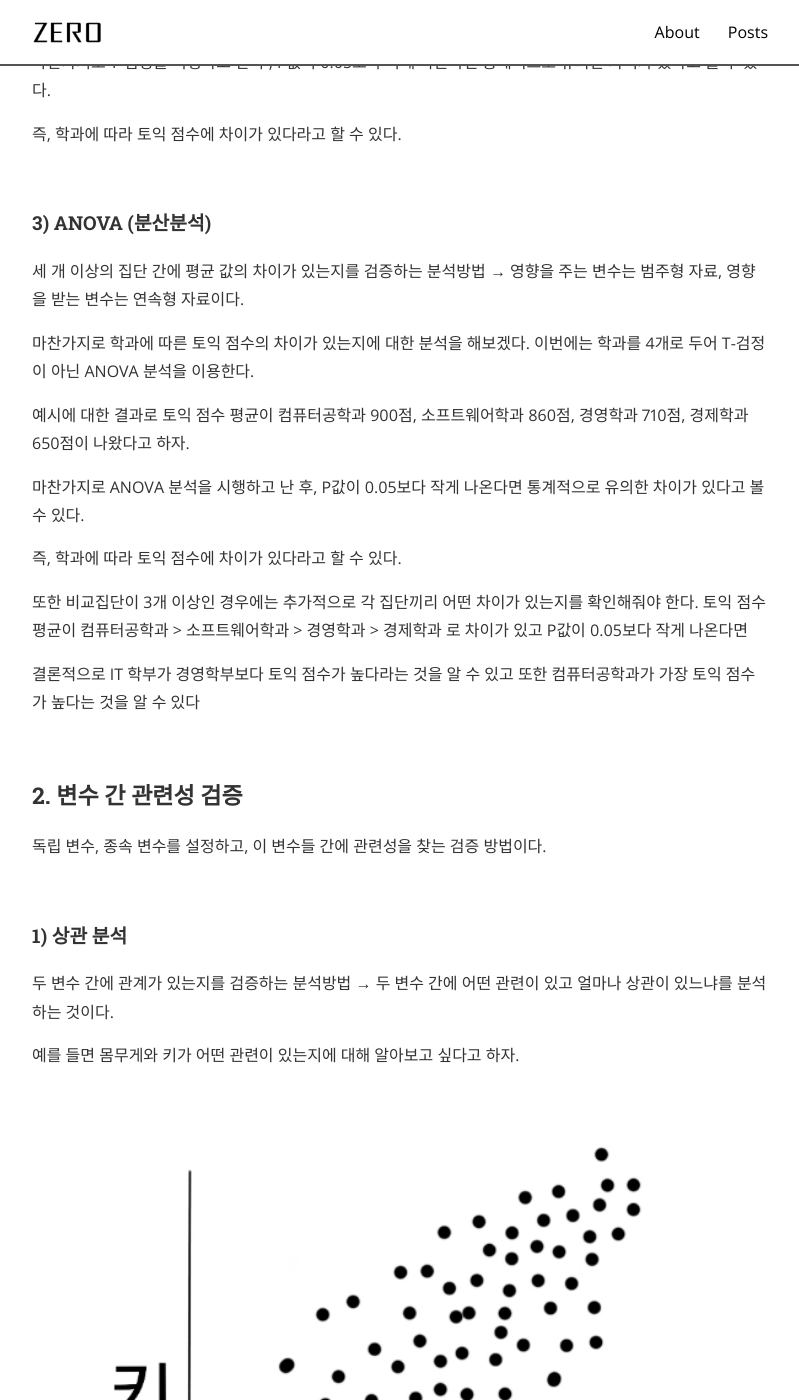
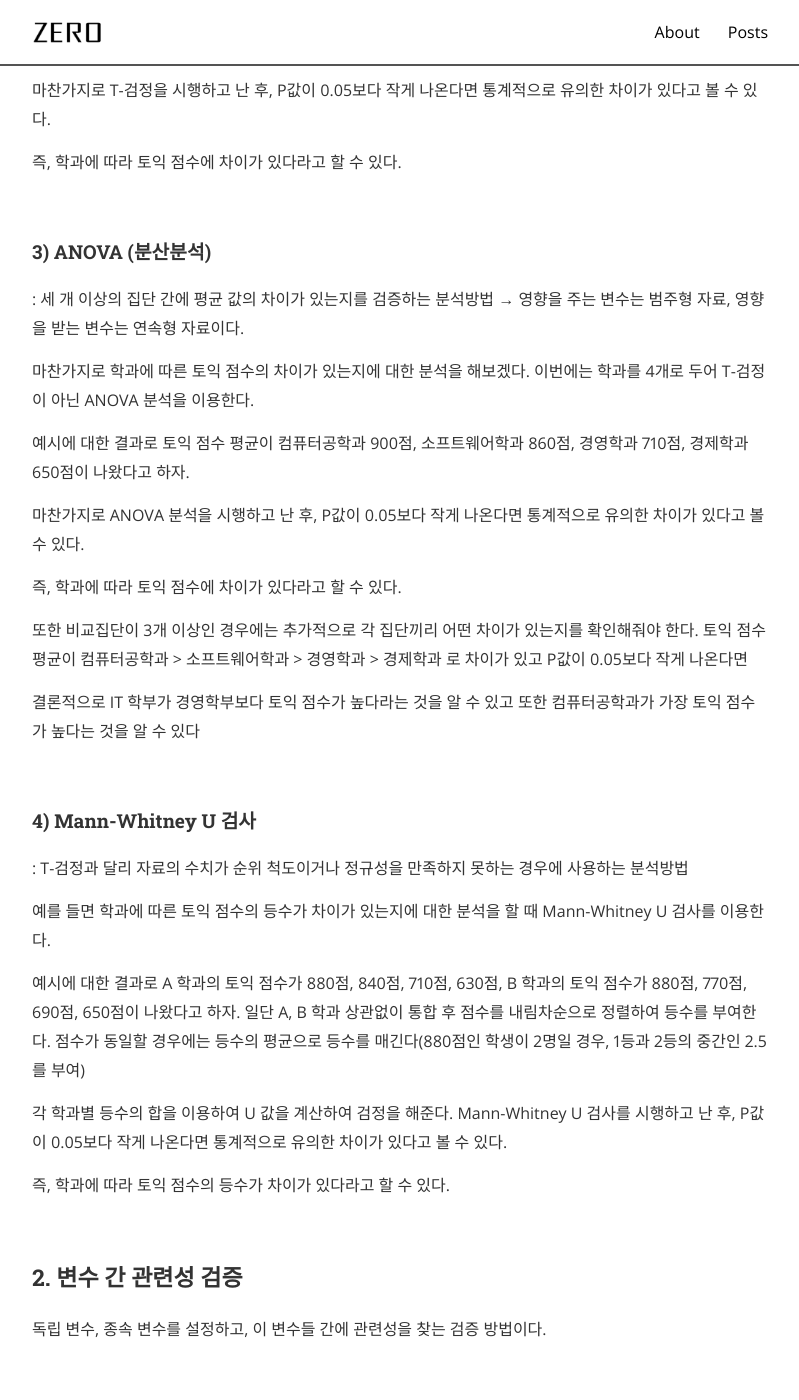
Before and after one commit to zeroaan/zeroaan.github.io, a Jekyll site: the page built from _posts/2020-05-21-[ML] 통계 검정 방법.md, in a window 1280 px wide and 1400 px high, scrolled down 1451 px. Shown: the whole window, without its empty margins (240-1039 px from the left). Built offline with Jekyll 4.4.1, drawn with Linux system fonts in a browser that asks for light colours; nearby versions of some CDN libraries; comment, search, counter and statistics services are not loaded; some of the changed text lies outside the part shown.

Commit message:
Update: 2020-05-21-[ML] 통계 검정 방법

```diff
--- a/_posts/2020-05-21-[ML] 통계 검정 방법.md
+++ b/_posts/2020-05-21-[ML] 통계 검정 방법.md
@@ -15,6 +15,7 @@ categories: ml/dl
 - 카이제곱 검정 (교차분석)
 - T-검정 (차이검증)
 - Anova (분산분석)
+- Mann-Whitney U검사
 
 2. 변수 간 관련성 검증
 - 상관 분석
@@ -60,7 +61,7 @@ categories: ml/dl
 <br>
 
 #### 3) ANOVA (분산분석)
-세 개 이상의 집단 간에 평균 값의 차이가 있는지를 검증하는 분석방법
+: 세 개 이상의 집단 간에 평균 값의 차이가 있는지를 검증하는 분석방법
 → 영향을 주는 변수는 범주형 자료, 영향을 받는 변수는 연속형 자료이다.
 
 마찬가지로 학과에 따른 토익 점수의 차이가 있는지에 대한 분석을 해보겠다.
@@ -79,13 +80,29 @@ categories: ml/dl
 
 <br>
 
+#### 4) Mann-Whitney U 검사
+: T-검정과 달리 자료의 수치가 순위 척도이거나 정규성을 만족하지 못하는 경우에 사용하는 분석방법
+
+예를 들면 학과에 따른 토익 점수의 등수가 차이가 있는지에 대한 분석을 할 때 Mann-Whitney U 검사를 이용한다.<br>
+
+예시에 대한 결과로 A 학과의 토익 점수가 880점, 840점, 710점, 630점, B 학과의 토익 점수가 880점, 770점, 690점, 650점이 나왔다고 하자.
+일단 A, B 학과 상관없이 통합 후 점수를 내림차순으로 정렬하여 등수를 부여한다.
+점수가 동일할 경우에는 등수의 평균으로 등수를 매긴다(880점인 학생이 2명일 경우, 1등과 2등의 중간인 2.5를 부여)
+
+각 학과별 등수의 합을 이용하여 U 값을 계산하여 검정을 해준다.
+Mann-Whitney U 검사를 시행하고 난 후, P값이 0.05보다 작게 나온다면 통계적으로 유의한 차이가 있다고 볼 수 있다.
+
+즉, 학과에 따라 토익 점수의 등수가 차이가 있다라고 할 수 있다.
+
+<br>
+
 ### 2. 변수 간 관련성 검증
 독립 변수, 종속 변수를 설정하고, 이 변수들 간에 관련성을 찾는 검증 방법이다.
 
 <br>
 
 #### 1) 상관 분석
-두 변수 간에 관계가 있는지를 검증하는 분석방법
+: 두 변수 간에 관계가 있는지를 검증하는 분석방법
 → 두 변수 간에 어떤 관련이 있고 얼마나 상관이 있느냐를 분석하는 것이다.
 
 예를 들면 몸무게와 키가 어떤 관련이 있는지에 대해 알아보고 싶다고 하자.
@@ -120,7 +137,7 @@ r의 범위 : -1 ≤ r ≤ +1<br>
 <br>
 
 #### 2) 회귀 분석
-두 변수 간에 직선적인 관계가 있는지를 검증하는 분석방법
+: 두 변수 간에 직선적인 관계가 있는지를 검증하는 분석방법
 → 영향을 주는 변수, 영향을 받는 변수 모두가 연속형 자료이다.
 
 영향을 주는 변수가 1개이면 단순회귀분석, 2개 이상이면 다중회귀분석이다.
```
